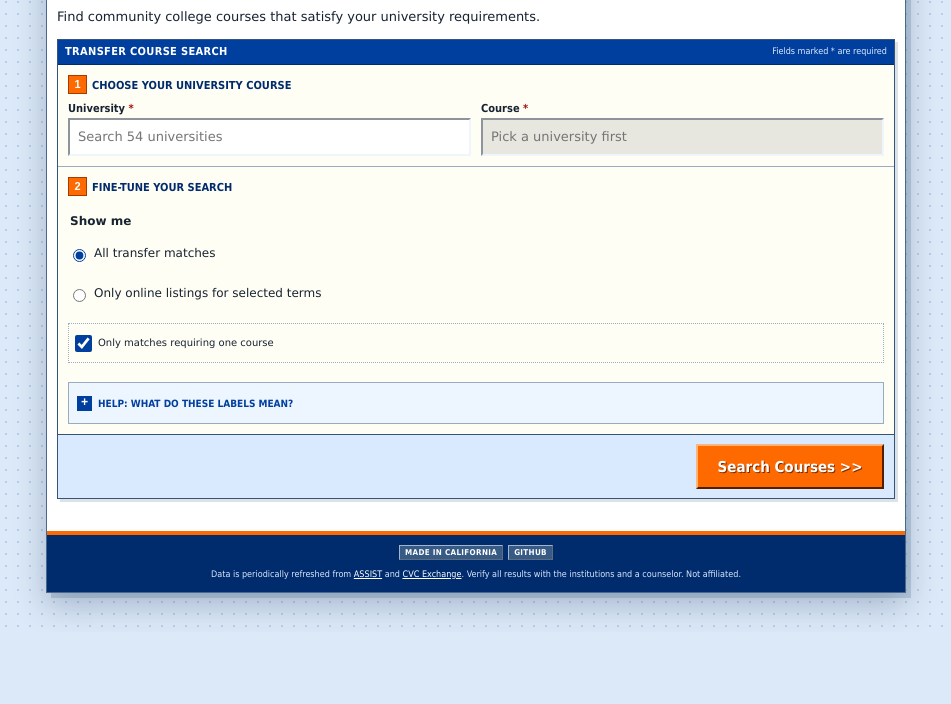
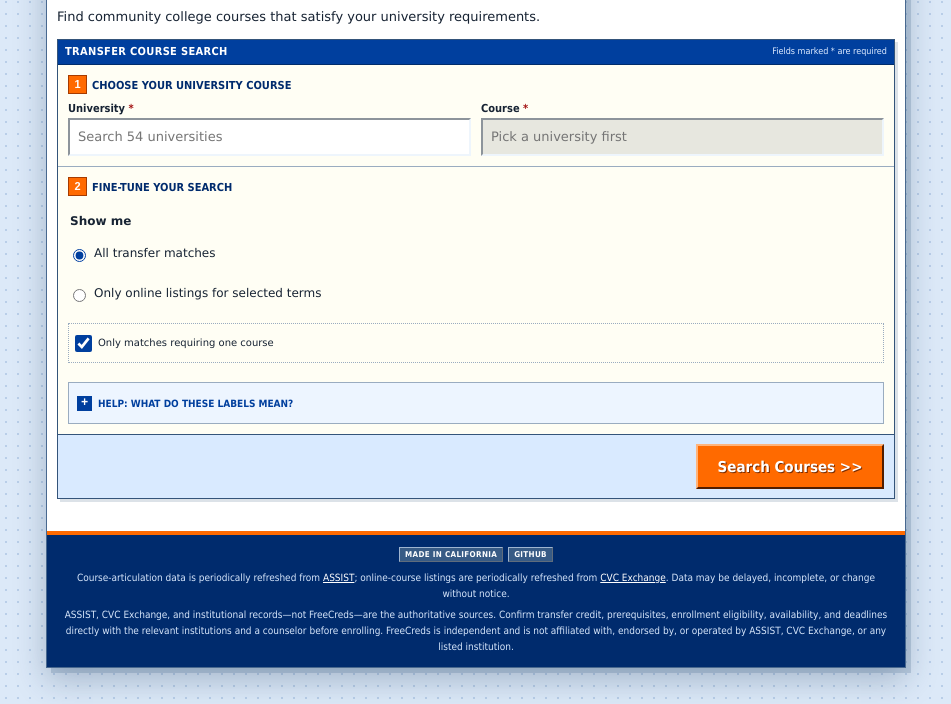
Before and after one commit to ivan-grebe/freecreds, a website with bundled scripts: page src/frontend/index.html in a window 1280 px wide. Shown: the part 168-872 px from the top of the page, without its empty margins (164-1115 px from the left). Before the commit the page ends 800 px from the top, so only its background shows below. Built offline with nearby package versions, Linux system fonts and the light colour scheme; no server answers.

Commit message:
Strengthen data source disclaimers

```diff
--- a/src/frontend/index.html
+++ b/src/frontend/index.html
@@ -487,12 +487,12 @@
     .suggestion-list { margin: 6px 0 0; padding: 7px; background: var(--paper-alt); border: 1px solid var(--line); font-size: 10px; }
 
     .footer {
-      padding: 10px;
+      padding: 12px 16px;
       color: #d6e6fb;
       background: var(--blue-dark);
       border-top: 4px solid var(--orange);
       text-align: center;
-      font: 9px/1.5 Tahoma, Verdana, sans-serif;
+      font: 10px/1.6 Tahoma, Verdana, sans-serif;
     }
 
     .footer a { color: #ffffff; }
@@ -500,7 +500,8 @@
     .web-badge { display: inline-block; padding: 2px 5px; color: #ffffff; background: #385b85; border: 1px outset #9fb5d0; font: bold 8px Tahoma, sans-serif; letter-spacing: .04em; text-transform: uppercase; }
     .web-badge[href] { position: relative; text-decoration: none; }
     .web-badge[href]::after { content: ""; position: absolute; top: 50%; left: 50%; width: max(100%, 44px); height: 40px; transform: translate(-50%, -50%); }
-    .footer-note { margin: 0; }
+    .footer-note { max-width: 980px; margin: 0 auto; }
+    .footer-note + .footer-note { margin-top: 5px; }
 
     @media (max-width: 720px) {
       body { padding: 6px 4px 18px; font-size: 12px; }
@@ -714,10 +715,19 @@
         <a class="web-badge" href="https://github.com/ivan-grebe/freecreds" target="_blank" rel="noopener">GitHub</a>
       </div>
       <p class="footer-note">
-        Data is periodically refreshed from
-        <a href="https://assist.org" target="_blank" rel="noopener">ASSIST</a> and
+        Course-articulation data is periodically refreshed from
+        <a href="https://assist.org" target="_blank" rel="noopener">ASSIST</a>;
+        online-course listings are periodically refreshed from
         <a href="https://search.cvc.edu" target="_blank" rel="noopener">CVC Exchange</a>.
-        Verify all results with the institutions and a counselor. Not affiliated.
+        Data may be delayed, incomplete, or change without notice.
+      </p>
+      <p class="footer-note">
+        ASSIST, CVC Exchange, and institutional records—not FreeCreds—are the authoritative
+        sources. Confirm
+        transfer credit, prerequisites, enrollment eligibility, availability, and deadlines
+        directly with the relevant institutions and a counselor before enrolling. FreeCreds
+        is independent and is not affiliated with, endorsed by, or operated by ASSIST,
+        CVC Exchange, or any listed institution.
       </p>
     </footer>
   </div>
```
Also changed, not shown: tests/ts/static-site.test.ts (+9 -0 lines), 1 other file.
